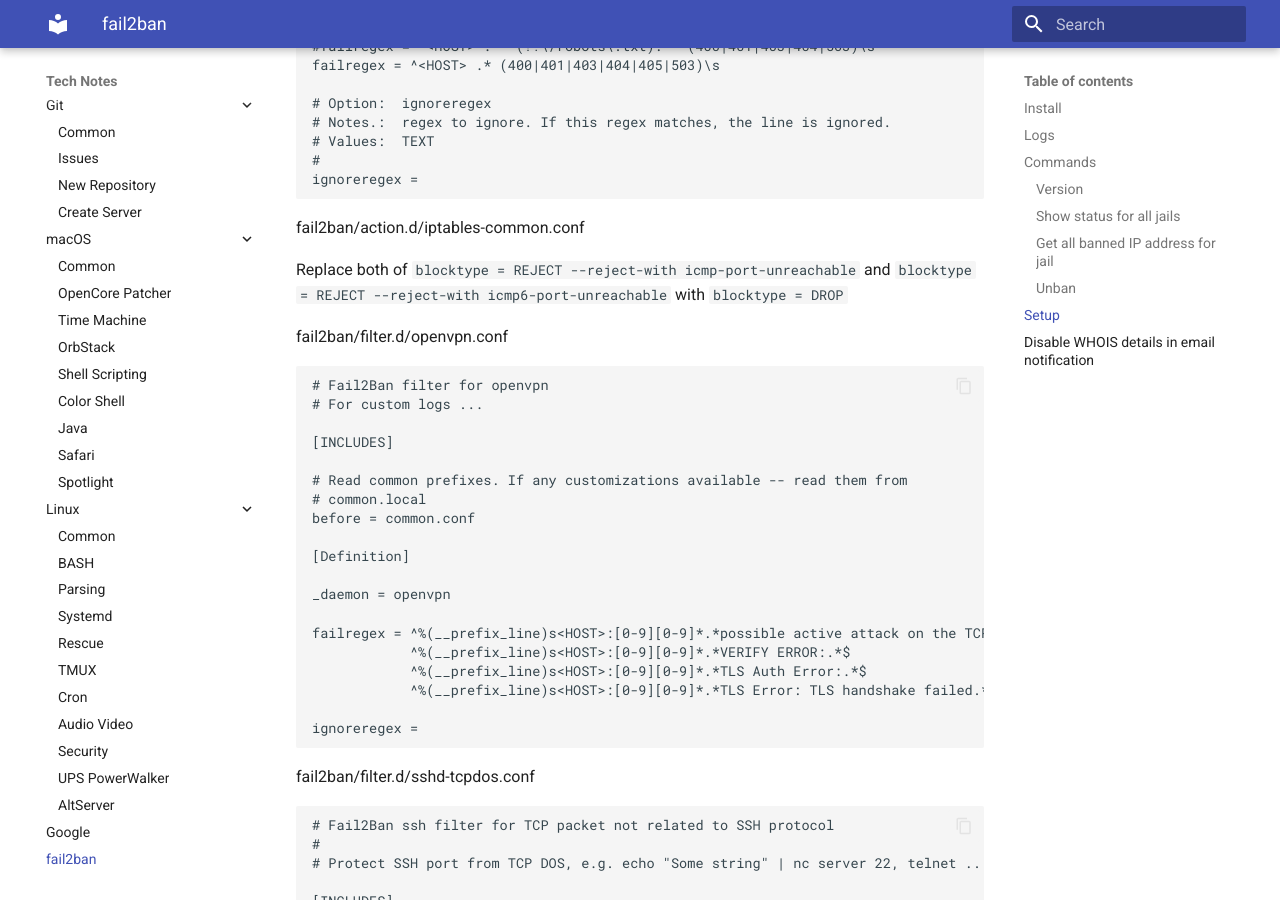
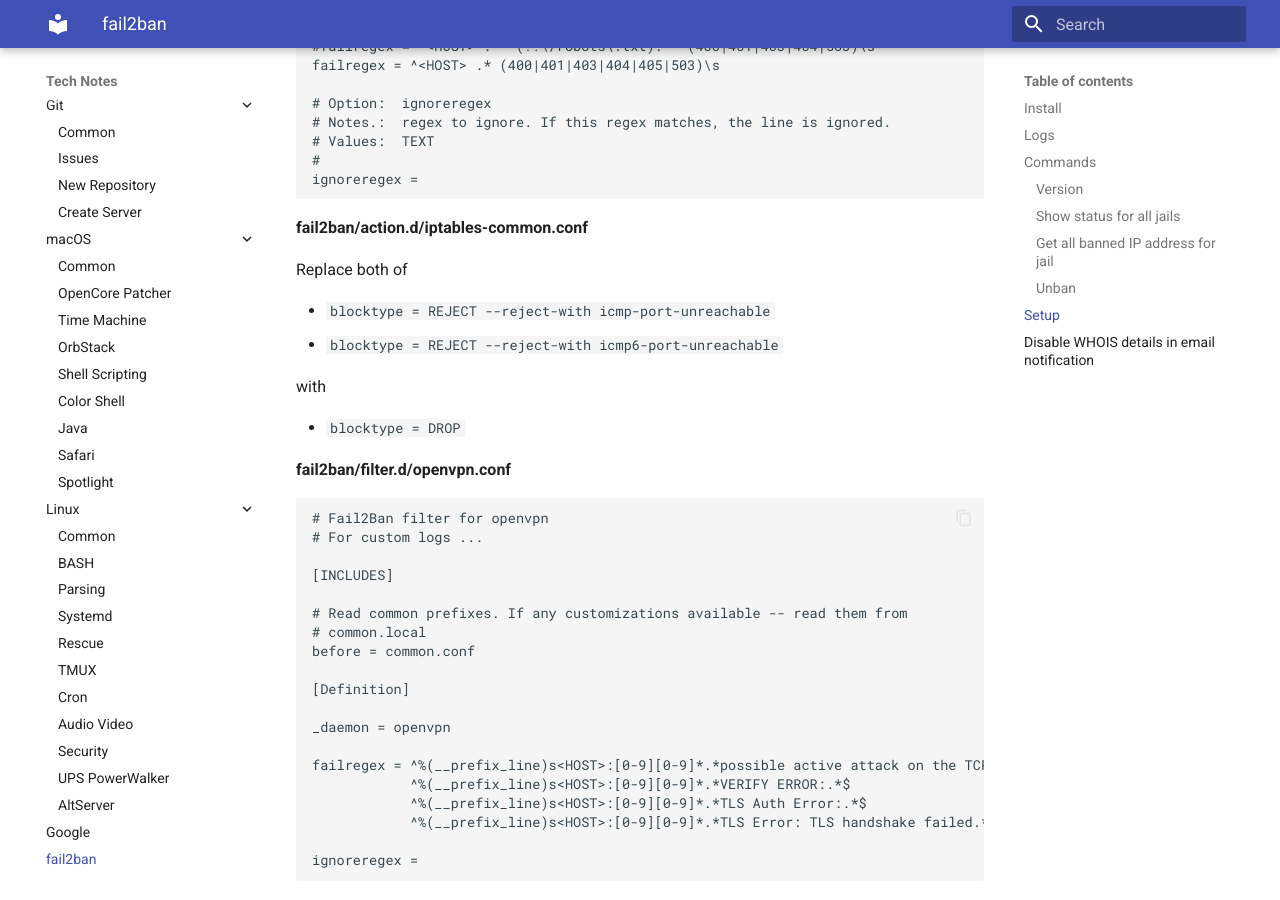
Before and after one commit to jorycz/technotes, an MkDocs documentation site: the page built from docs/fail2ban/Fail2ban.md, in a window 1280 px wide and 900 px high, scrolled down 1715 px. Built offline with MkDocs 1.6.1 and Material for MkDocs 9.7.7, drawn with Linux system fonts in a browser that asks for light colours.

Commit message:
fail2ban

```diff
--- a/docs/fail2ban/Fail2ban.md
+++ b/docs/fail2ban/Fail2ban.md
@@ -30,14 +30,14 @@
 
 ## Setup
 
-fail2ban/jail.d/custom.conf
+**fail2ban/jail.d/custom.conf**
 
     [DEFAULT]
     bantime  = 300
     findtime = 300
     banaction = iptables-allports
 
-fail2ban/jail.d/apache-dos.conf
+**fail2ban/jail.d/apache-dos.conf**
 
     [apache-dos]
     enabled  = true
@@ -49,7 +49,7 @@
     findtime = 60
     bantime  = 24h
 
-fail2ban/filter.d/apache-dos.conf
+**fail2ban/filter.d/apache-dos.conf**
 
     # Fail2Ban filter to scan Apache access.log for DoS attacks
 
@@ -73,11 +73,18 @@
     #
     ignoreregex =
 
-fail2ban/action.d/iptables-common.conf
+**fail2ban/action.d/iptables-common.conf**
 
-Replace both of `blocktype = REJECT --reject-with icmp-port-unreachable` and `blocktype = REJECT --reject-with icmp6-port-unreachable` with `blocktype = DROP`
+Replace both of
 
-fail2ban/filter.d/openvpn.conf
+* `blocktype = REJECT --reject-with icmp-port-unreachable`
+* `blocktype = REJECT --reject-with icmp6-port-unreachable`
+
+with
+
+* `blocktype = DROP`
+
+**fail2ban/filter.d/openvpn.conf**
 
     # Fail2Ban filter for openvpn
     # For custom logs ...
@@ -99,7 +106,7 @@
 
     ignoreregex =
 
-fail2ban/filter.d/sshd-tcpdos.conf
+**fail2ban/filter.d/sshd-tcpdos.conf**
 
     # Fail2Ban ssh filter for TCP packet not related to SSH protocol
     #
@@ -121,6 +128,12 @@
 
 ## Disable WHOIS details in email notification
 
-fail2ban/action.d/mail-whois-common.conf
+**fail2ban/action.d/mail-whois-common.conf**
 
-Replace `_whois = whois <ip> ...` with `_whois = whois_disabledByAnsible <ip> || echo "missing whois program"`
+Replace
+
+* `_whois = whois <ip> ...`
+
+with
+
+* `_whois = whois_disabledByAnsible <ip> || echo "missing whois program"`
```
